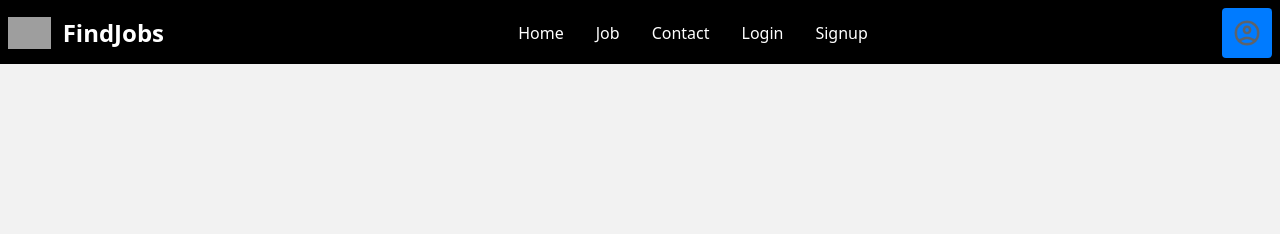
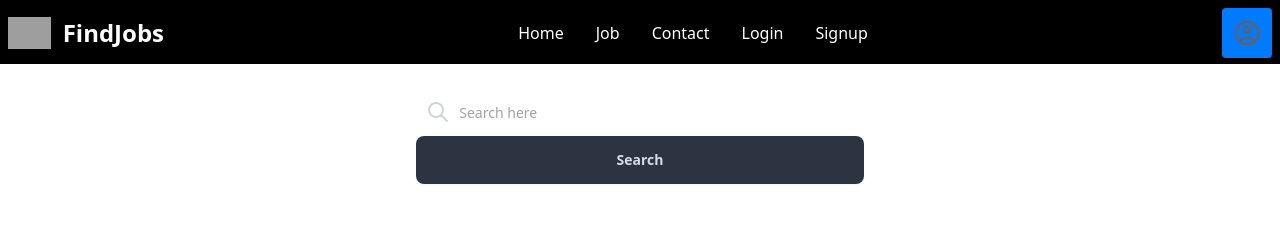
Before and after one commit to kumargourav8427/JOB-LISTING-MERN-PROJECT, a React (Create React App) app in the folder frontend/: page / in a window 1280 px wide. Shown: the top 234 px of the page. Built offline with nearby package versions, Linux system fonts and the light colour scheme; grey boxes are pictures that could not be loaded.

Commit message:
Search bar added

```diff
--- a/frontend/src/Pages/Home.js
+++ b/frontend/src/Pages/Home.js
@@ -1,12 +1,30 @@
 import React from "react";
 import Job from "./Job";
 import { Link } from "react-router-dom";
+import { FaSearch } from "react-icons/fa";
 
 function Home() {
   return (
     <>
       <section className="text-gray-600 body-font overflow-hidden">
-        <div className="hero bg-base-200 min-h-screen">
+        <br></br>
+        <div class='max-w-md mx-auto'>
+          <div class="relative flex items-center w-full h-12 rounded-lg focus-within:shadow-lg bg-white overflow-hidden">
+            <div class="grid place-items-center h-full w-12 bg-white text-gray-300">
+              <svg xmlns="http://www.w3.org/2000/svg" class="h-6 w-6" fill="none" viewBox="0 0 24 24" stroke="currentColor">
+                <path stroke-linecap="round" stroke-linejoin="round" stroke-width="2" d="M21 21l-6-6m2-5a7 7 0 11-14 0 7 7 0 0114 0z" />
+              </svg>
+            </div>
+
+            <input
+              class="peer h-full w-full outline-none text-sm text-gray-700 pr-2"
+              type="text"
+              id="search"
+              placeholder="Search here" />
+          </div>
+          <button className="btn btn-neutral">Search</button>
+        </div>
+        <div className="hero min-h-screen">
           <div className="hero-content flex-col lg:flex-row">
             <img
               src="https://img.freepik.com/premium-vector/illustration-vector-graphic-cartoon-character-job_516790-1391.jpg?w=740"
```
